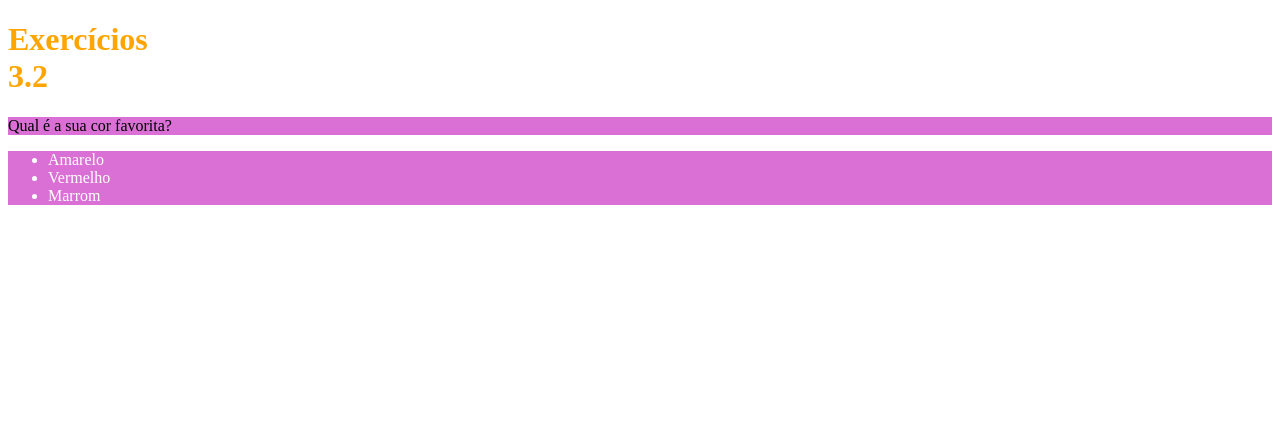
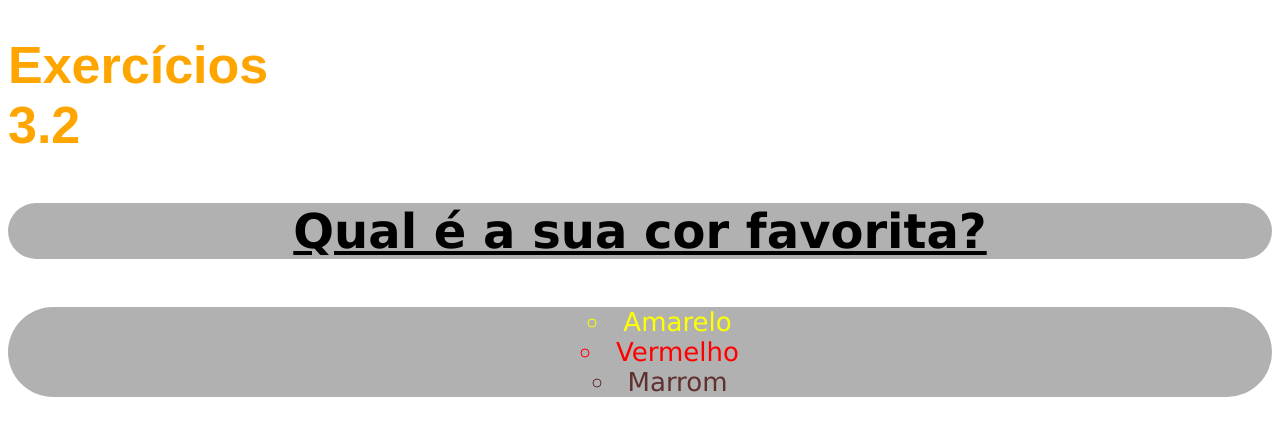
Before and after one commit to TH-ThiagoAlves/trybe-exercicios, a plain HTML site: page fundamentos/bloco-03-introducao-a-html-e-css/dia-02-html-e-css-primeiros-passos-em-css/index.html in a window 1280 px wide. Drawn offline with Linux system fonts and the light colour scheme.

Commit message:
Estilo da pagina do Bloco 03 dia 02

```diff
--- a/fundamentos/bloco-03-introducao-a-html-e-css/dia-02-html-e-css-primeiros-passos-em-css/index.html
+++ b/fundamentos/bloco-03-introducao-a-html-e-css/dia-02-html-e-css-primeiros-passos-em-css/index.html
@@ -2,23 +2,8 @@
 <html lang="pt-br">
   <head>
     <meta charset="UTF-8">
+    <link rel="stylesheet" type="text/css" href="style.css">
     <title>HTML</title>
-
-    <style>
-        h1{
-            width: 65px;
-            color: orange;
-        }
-        ul{
-            background-color: orangered;
-            color: rgb(255, 255, 255);
-        }
-        .cores{
-            background-color: orchid;
-        }
-
-    </style>
-
   </head>
   <body>
     <h1>Exercícios 3.2</h1>
--- /dev/null
+++ b/fundamentos/bloco-03-introducao-a-html-e-css/dia-02-html-e-css-primeiros-passos-em-css/style.css
@@ -0,0 +1,39 @@
+body{
+    font-size: 26px;
+
+}
+h1{
+    width: 65px;
+    color: orange;
+    font-family: sans-serif;
+}
+p{
+    font-weight: 600;
+    font-size: 3rem;
+    text-decoration: underline;
+}
+ul{
+    background-color: rgb(168, 168, 168);
+    color: rgb(255, 255, 255);
+
+}
+.cores{
+    background-color: rgb(177, 177, 177);
+    color: rgb(0, 0, 0);
+    border-radius: 50px;
+    text-align: center;
+    font-family: Verdana, Geneva, Tahoma, sans-serif;
+}
+ul,li{
+    color: yellow;
+    list-style-type: circle;
+    /*list-style-position: inside;*/
+    list-style-position: inside ;
+}
+ul,li+li{
+    color: red;
+}
+ul,li+li+li{
+    color: rgb(95, 48, 48);
+
+}
```
